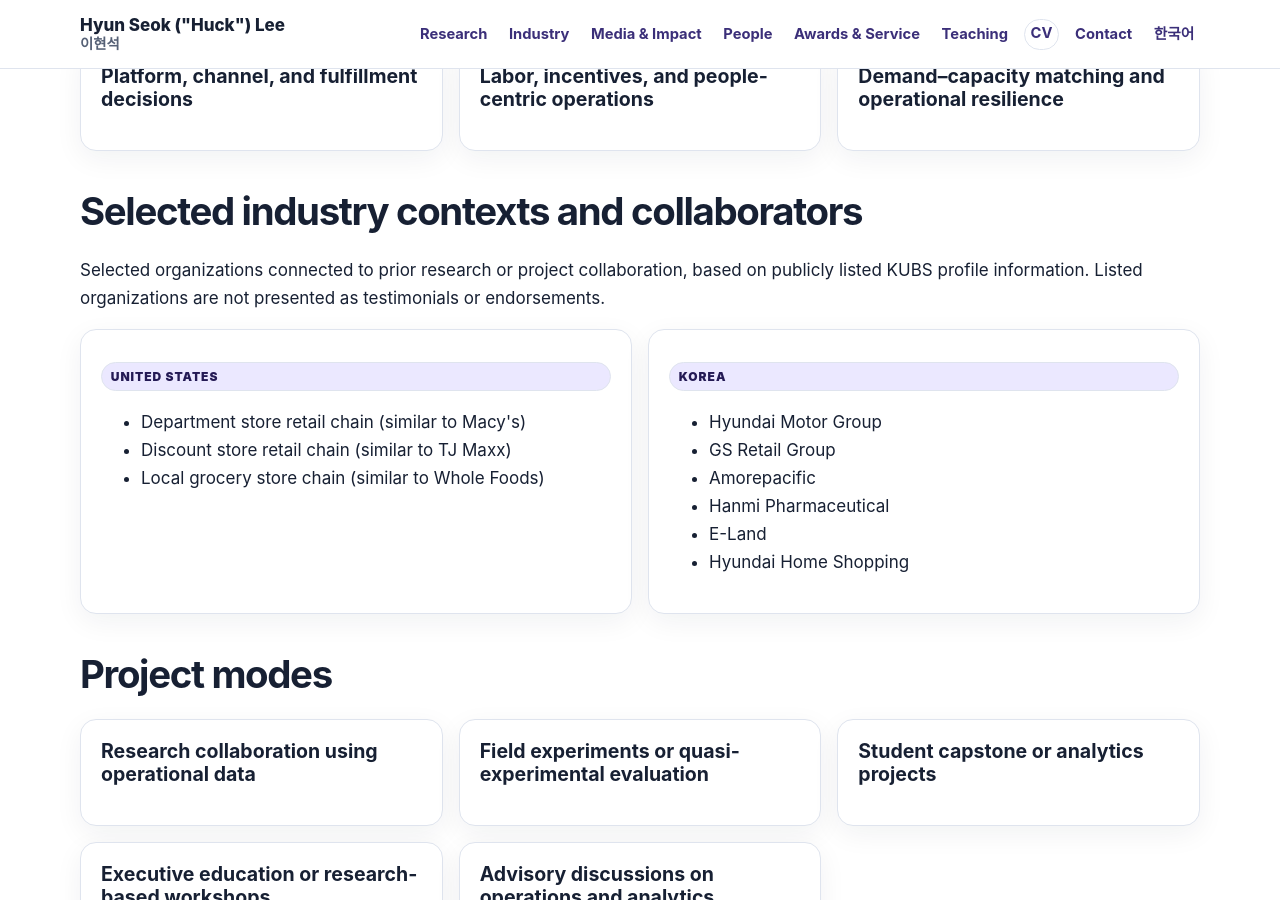
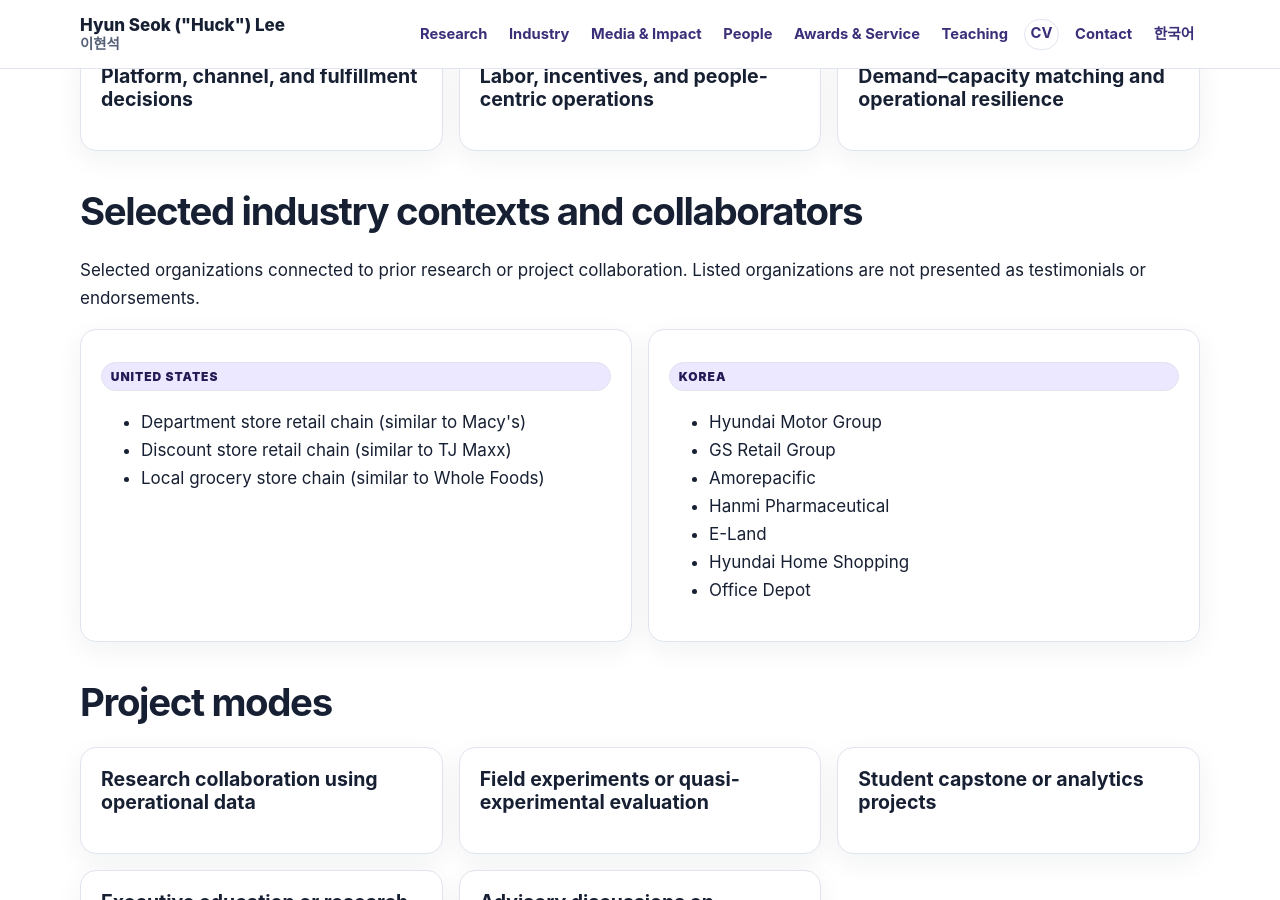
Before and after one commit to lordya2/lordya2.github.io, a Jekyll site: the page built from pages/industry.md, in a window 1280 px wide and 900 px high, scrolled down 625 px. Built offline with Jekyll 4.4.1, drawn with Linux system fonts in a browser that asks for light colours.

Commit message:
Update industry collaboration copy

```diff
--- a/_data/industry_collaboration.yml
+++ b/_data/industry_collaboration.yml
@@ -8,7 +8,7 @@ collaboration_areas:
   - Labor, incentives, and people-centric operations
   - Demand–capacity matching and operational resilience
 selected_collaborators:
-  note: Selected organizations connected to prior research or project collaboration, based on publicly listed KUBS profile information. Listed organizations are not presented as testimonials or endorsements.
+  note: Selected organizations connected to prior research or project collaboration. Listed organizations are not presented as testimonials or endorsements.
   groups:
     - geography: United States
       organizations:
@@ -23,6 +23,7 @@ selected_collaborators:
         - Hanmi Pharmaceutical
         - E-Land
         - Hyundai Home Shopping
+        - Office Depot
 project_modes:
   - Research collaboration using operational data
   - Field experiments or quasi-experimental evaluation
```
